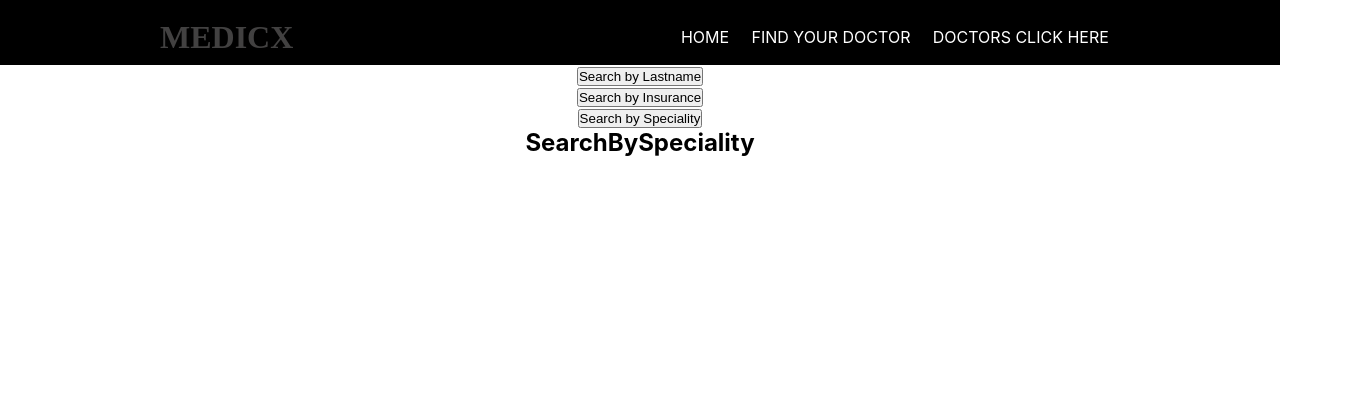
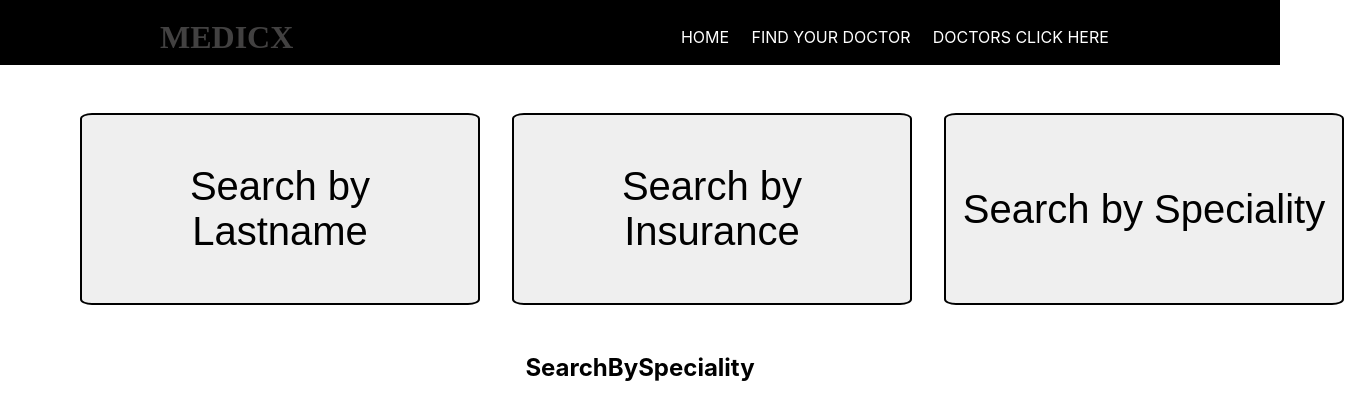
Before and after one commit to cenwachukwu/Medics, a React (Create React App) app: page /SearchDoctors/searchbyspeciality in a window 1280 px wide. Shown: the top 420 px of the page, 1360 px wide, since content can reach past the window. Built offline with nearby package versions, Linux system fonts and the light colour scheme; no server answers; a web font is replaced by a local one.

Commit message:
created search by last name

```diff
--- a/src/components/SearchByLastName/SearchByLastName.js
+++ b/src/components/SearchByLastName/SearchByLastName.js
@@ -1,14 +1,58 @@
 import React, { Component } from 'react';
 import { Link } from '@reach/router';
+import Axios from 'axios';
 import '../../App.css';
-// import "./SearchDoctors.css";
+import '../Doctor/Doctor.css'
 
 class SearchByLastName extends Component {
+    constructor(props) {
+        super(props);
+        this.state = {
+            query: "", //to show the users query
+            result: [], //to show the results
+        };
+    }
+    fetchResultsFromApi = (query) => {
+        const Url = `https://med-directory-cen.herokuapp.com/directory/profile/${query}`;
+        Axios.get(Url)
+            .then(res => {
+                console.log(res.data[0])
+                this.setState({
+                    result: res.data //now we set state of results to res.data[0]
+                })
+                console.log(this.state.result)
+            })
+            .catch(err => {
+                console.log(err)
+            })
+    }
+    onProfileNameChange = (evt) => {
+        const query = evt.target.value;
+        console.log(query)
+        this.setState({ query: query }, () => {
+            this.fetchResultsFromApi(query);
+        });
+    }
+
     render() {
+        const { query, result } = this.state;
+        console.log(this.state)
         return (
             <div className="SearchByLastName">
                 <div className="SSearchByLastName__Container">
-                    <h2>SearchByLastName</h2>
+                    <input type="text" value={query} placeholder="find doctors by lastname eg Bloom " onChange={this.onProfileNameChange} />
+                </div>
+                <div className="DoctorList__list">
+                    {this.state.result.map((doctor, index) => {
+                        console.log(doctor)
+                        return (
+                            <div key={index + 0} className="DoctorList__box">
+                                <h4>{doctor.profile[0].first_name} {doctor.profile[0].last_name}, {doctor.profile[0].title}</h4>
+                                {doctor.specialties[0] ? <p className="DoctorList__box--specialties">{doctor.specialties[0].actor}</p> : null}
+                                <p><Link to={`/Doctor/${doctor._id}`}>View More</Link></p>
+                            </div>
+                        )
+                    })}
                 </div>
             </div>
         )
--- a/src/components/SearchDoctors/SearchDoctors.css
+++ b/src/components/SearchDoctors/SearchDoctors.css
@@ -0,0 +1,25 @@
+.SearchDoctors__Container{
+    width: 90%;
+    height: 100%;
+    /* border: 2px solid black; */
+    margin: 2rem auto;
+    /* margin-top: 3rem; */
+    display: flex;
+    flex-direction: row;
+    justify-content: space-evenly;
+    align-items: center;
+}
+
+.SearchDoctors__Buttons{
+    padding: 1rem;
+    font-size: 2.5rem;
+    border: 2px solid black;
+    border-radius: 3%;
+    margin: 1rem;
+    height: 12rem;
+    width: 25rem;
+}
+.SearchDoctors__Buttons:hover{
+    background-color: black;
+    color: white;
+}
--- a/src/components/SearchDoctors/SearchDoctors.js
+++ b/src/components/SearchDoctors/SearchDoctors.js
@@ -9,13 +9,13 @@ class SearchDoctors extends Component {
             <div className="SearchDoctors">
                 <div className="SearchDoctors__Container">
                     <div>
-                        <Link to="/SearchDoctors/searchbyprofile"><button>Search by Lastname</button></Link>
+                        <Link to="/SearchDoctors/searchbyprofile"><button className="SearchDoctors__Buttons">Search by Lastname</button></Link>
                     </div>
                     <div>
-                        <Link to="/SearchDoctors/searchbyinsurance"><button>Search by Insurance</button></Link>
+                        <Link to="/SearchDoctors/searchbyinsurance"><button className="SearchDoctors__Buttons">Search by Insurance</button></Link>
                     </div>
                     <div>
-                        <Link to="/SearchDoctors/searchbyspeciality"><button>Search by Speciality</button></Link>
+                        <Link to="/SearchDoctors/searchbyspeciality"><button className="SearchDoctors__Buttons">Search by Speciality</button></Link>
                     </div>
                 </div>
                 {this.props.children}
```
